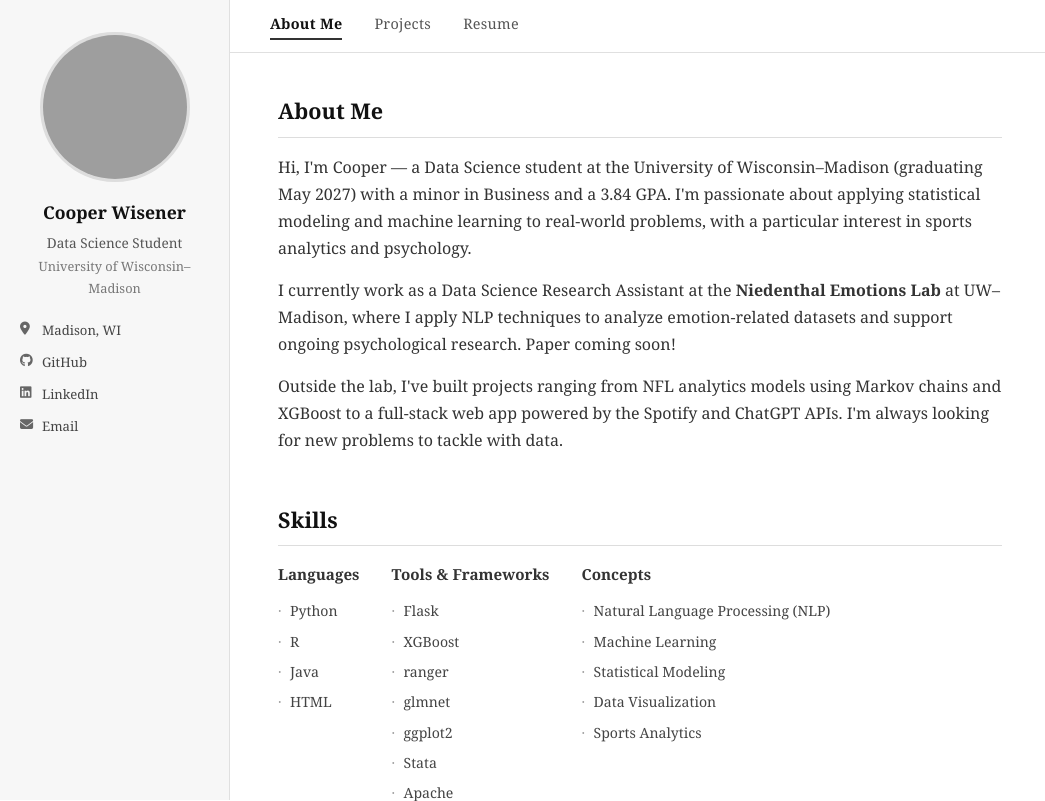
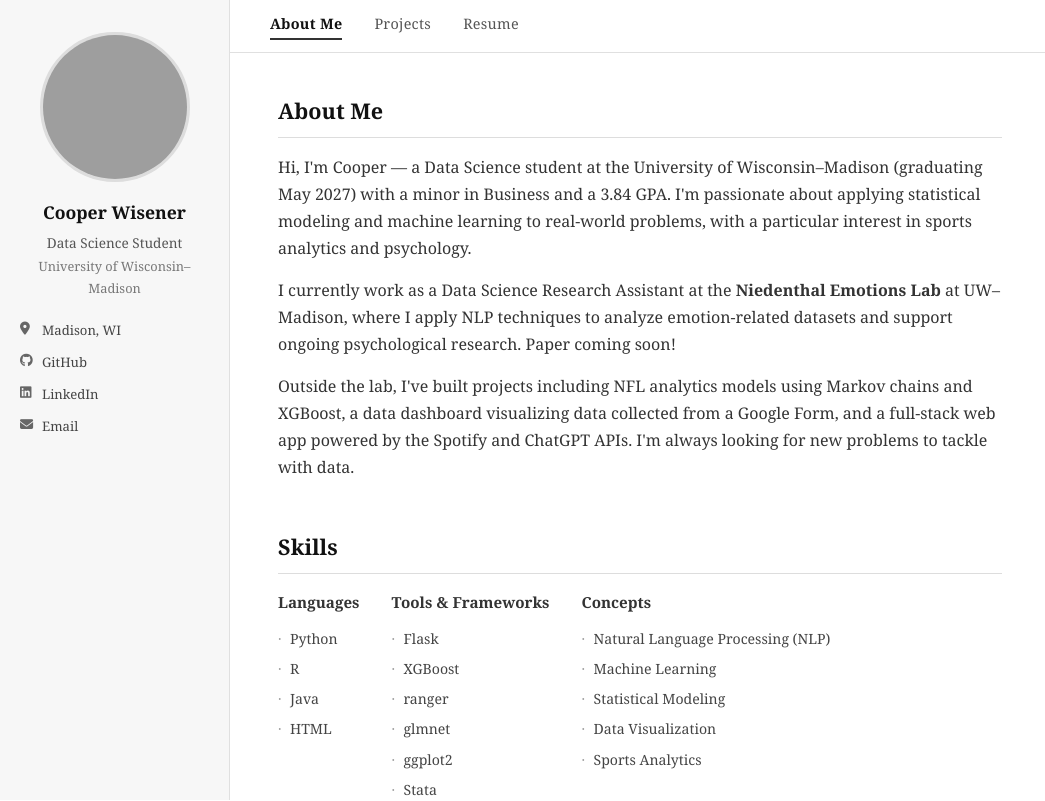
Before and after one commit to CooperWisener/personal_website, a Flask app: page / in a window 1280 px wide. Shown: the top 801 px of the page, without its empty margins (0-1045 px from the left). Run offline with Flask 3, Linux system fonts and the light colour scheme; grey boxes are pictures that could not be loaded.

Commit message:
edit about me page to include new project

```diff
--- a/templates/index.html
+++ b/templates/index.html
@@ -18,8 +18,9 @@
     analyze emotion-related datasets and support ongoing psychological research. Paper coming soon!
   </p>
   <p>
-    Outside the lab, I've built projects ranging from NFL analytics models using Markov chains and
-    XGBoost to a full-stack web app powered by the Spotify and ChatGPT APIs. I'm always looking
+    Outside the lab, I've built projects including NFL analytics models using Markov chains and XGBoost,
+    a data dashboard visualizing data collected from a Google Form, and a
+    full-stack web app powered by the Spotify and ChatGPT APIs. I'm always looking
     for new problems to tackle with data.
   </p>
 </section>
```
